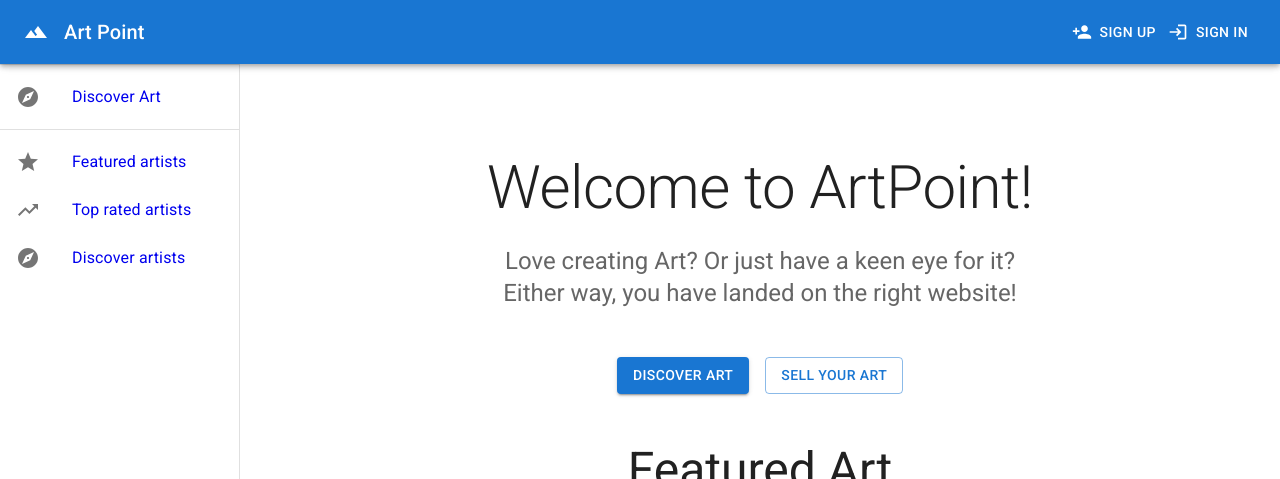
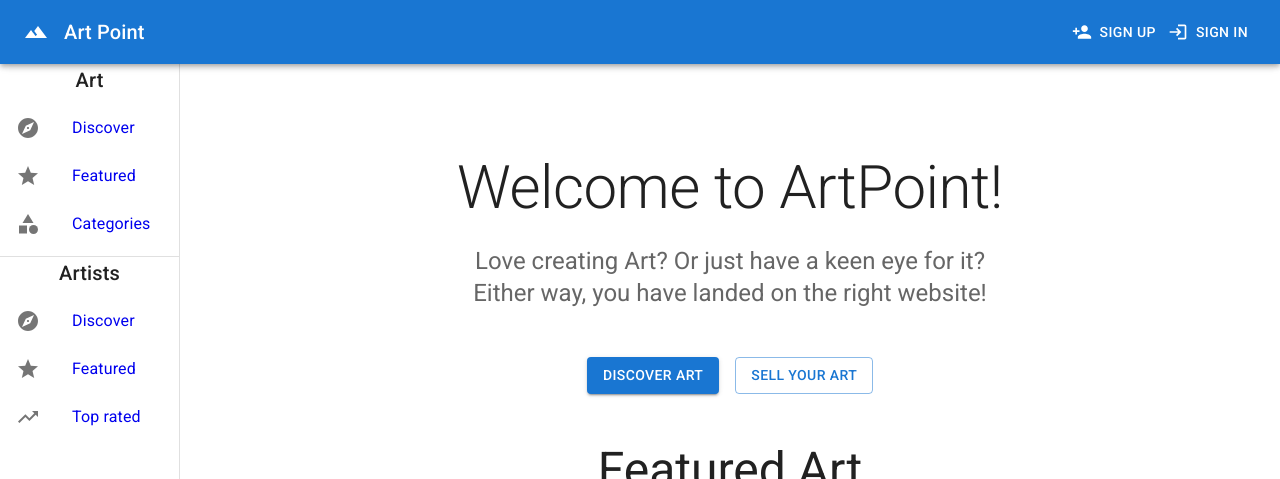
Before and after one commit to IRFVIN/art-point, a React (Create React App) app in the folder frontend/art-point/: page / in a window 1280 px wide. Shown: the top 479 px of the page. Built offline with nearby package versions, Linux system fonts and the light colour scheme; no server answers.

Commit message:
improved ResponsiveDrawer

```diff
--- a/frontend/art-point/src/components/UI/ResponsiveDrawer.js
+++ b/frontend/art-point/src/components/UI/ResponsiveDrawer.js
@@ -1,6 +1,7 @@
 import * as React from 'react';
 import PropTypes from 'prop-types';
 import Box from '@mui/material/Box';
+import CategoryIcon from '@mui/icons-material/Category';
 import Divider from '@mui/material/Divider';
 import Drawer from '@mui/material/Drawer';
 import ExploreIcon from '@mui/icons-material/Explore';
@@ -14,8 +15,9 @@ import { Outlet } from 'react-router';
 import ButtonAppBar from './ButtonAppBar';
 import { Link } from 'react-router-dom';
 import TrendingUpIcon from '@mui/icons-material/TrendingUp';
+import { Typography } from '@mui/material';
 
-const drawerWidth = 240;
+const drawerWidth = 180;
 
 function ResponsiveDrawer(props) {
     const { window } = props;
@@ -28,7 +30,7 @@ function ResponsiveDrawer(props) {
     const drawer = (
         <div>
             <Toolbar />
-            <Divider />
+            <Typography variant="h6" align="center" color="textPrimary">Art</Typography>
             <List>
 
                 <ListItem
@@ -38,13 +40,44 @@ function ResponsiveDrawer(props) {
                     <ListItemIcon>
                         <ExploreIcon />
                     </ListItemIcon>
-                    <ListItemText primary="Discover Art" />
+                    <ListItemText primary="Discover" />
                 </ListItem>
                 {/* <TitleSearchBar /> */}
+
+                <ListItem
+                    component={Link}
+                    to="/"
+                >
+                    <ListItemIcon>
+                        <GradeIcon />
+                    </ListItemIcon>
+                    <ListItemText primary="Featured" />
+                </ListItem>
+
+                <ListItem
+                    component={Link}
+                    to="/art"
+                >
+                    <ListItemIcon>
+                        <CategoryIcon />
+                    </ListItemIcon>
+                    <ListItemText primary="Categories" />
+                </ListItem>
             </List>
 
             <Divider />
+            <Typography variant="h6" align="center" color="textPrimary">Artists</Typography>
             <List>
+
+                 <ListItem
+                    component={Link}
+                    to="/sellers"
+                >
+                    <ListItemIcon>
+                        <ExploreIcon />
+                    </ListItemIcon>
+                    <ListItemText primary="Discover" />
+                </ListItem>
 
                 <ListItem
                     component={Link}
@@ -53,7 +86,7 @@ function ResponsiveDrawer(props) {
                     <ListItemIcon>
                         <GradeIcon />
                     </ListItemIcon>
-                    <ListItemText primary="Featured artists" />
+                    <ListItemText primary="Featured" />
                 </ListItem>
 
                 <ListItem
@@ -63,17 +96,7 @@ function ResponsiveDrawer(props) {
                     <ListItemIcon>
                         <TrendingUpIcon />
                     </ListItemIcon>
-                    <ListItemText primary="Top rated artists" />
-                </ListItem>
-
-                <ListItem
-                    component={Link}
-                    to="/sellers"
-                >
-                    <ListItemIcon>
-                        <ExploreIcon />
-                    </ListItemIcon>
-                    <ListItemText primary="Discover artists" />
+                    <ListItemText primary="Top rated" />
                 </ListItem>
 
             </List>
```
